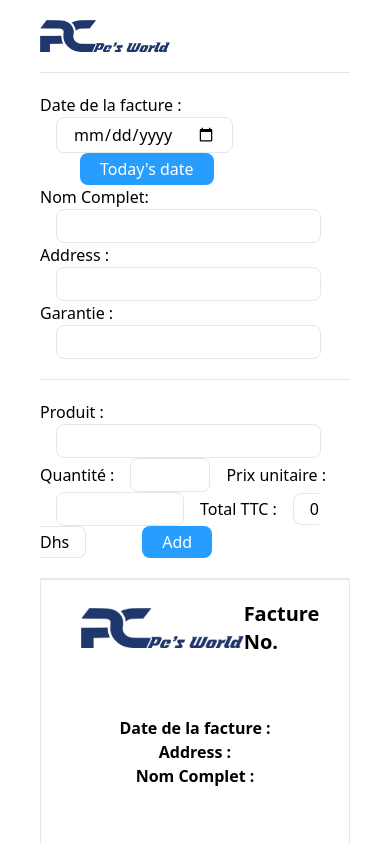
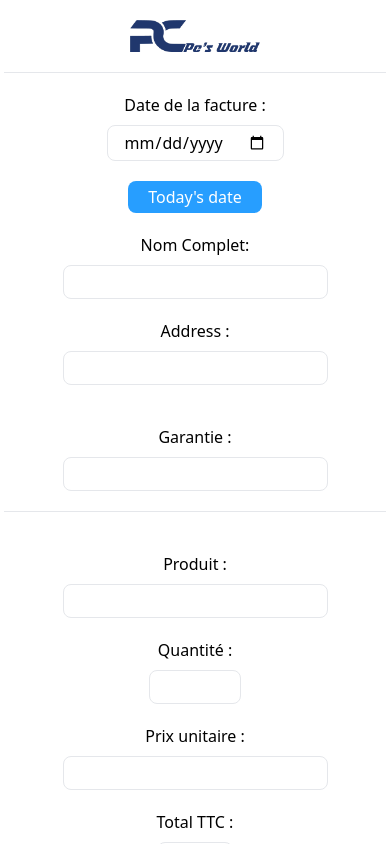
Before and after one commit to zakaryae7/facturePcs, a React (Vite) app: page / in a window 390 px wide. Shown: the top 844 px of the page. Built offline with nearby package versions, Linux system fonts and the light colour scheme.

Commit message:
responsivity

```diff
--- a/src/App.jsx
+++ b/src/App.jsx
@@ -136,18 +136,18 @@ function App() {
   }
 
   // Styles
-  const inputStyle = 'border rounded-lg py-1 px-4 focus:outline-secondary duration-300 mx-4';
+  const inputStyle = 'mx-2 border rounded-lg py-1 px-4 focus:outline-secondary duration-300 mx-4 w-max mx-auto mt-2';
   const hStyle = 'font-semibold';
   const priceStyle = 'text-start w-20 font-semibold '
 
   return (
-    <div className='mx-10 my-5'>
-      <nav>
+    <div className='lg:mx-10 mx-1 my-5'>
+      <nav className='flex justify-center lg:justify-normal'>
         <img src={fullLogo} className='h-8 mb-5' />
       </nav>
       <div>
-        <form className='border-y  -sm:grid-cols-2 -lg:grid-cols-3 grid-cols-azz py-5 grid'>
-          <label>
+        <form className='border-y py-5 flex flex-col lg:flex-row items-center gap-5 justify-center lg:justify-normal text-center'>
+          <label className='flex flex-col lg:flex-row items-center'>
             Date de la facture :
             <input
               type='date'
@@ -155,8 +155,8 @@ function App() {
               onChange={handleChange}
               className={inputStyle} />
           </label>
-          <div onClick={todayDate} className='cursor-pointer ml-10 w-max bg-secondary rounded-lg px-5 py-1 hover:bg-primary text-white duration-300'>Today's date</div>
-          <label>
+          <div onClick={todayDate} className='cursor-pointer mx-auto lg:mx-10 w-max bg-secondary rounded-lg px-5 py-1 hover:bg-primary text-white duration-300'>Today's date</div>
+          <label className='flex flex-col lg:flex-row items-center'>
             Nom Complet:
             <input
               type='text'
@@ -164,7 +164,7 @@ function App() {
               onChange={handleChange}
               className={inputStyle} />
           </label>
-          <label>
+          <label className='flex flex-col lg:flex-row items-center'>
             Address :
             <input
               type='text'
@@ -172,7 +172,7 @@ function App() {
               onChange={handleChange}
               className={inputStyle} />
           </label>
-          <label>
+          <label className='flex flex-col lg:flex-row items-center mt-5 '>
             Garantie :
             <input
               type='number'
@@ -181,28 +181,29 @@ function App() {
               className={inputStyle} />
           </label>
         </form>
-        <div className='border-b py-5'>
-          <label>
+
+        <div className='border-b py-5 flex flex-col lg:flex-row lg:gap-10'>
+          <label className='flex flex-col lg:flex-row items-center mt-5 '>
             Produit :
             <input type="text" className={inputStyle} id='product' />
           </label>
-          <label>
+          <label className='flex flex-col lg:flex-row items-center mt-5 '>
             Quantité :
             <input type="number" id='quantité' onChange={handleChange} name='quantity' className={inputStyle + " w-[5rem] appearance-none pr-1"} min={0} max={5} />
           </label>
-          <label>
+          <label className='flex flex-col lg:flex-row items-center mt-5 '>
             Prix unitaire	 :
             <input type="text" id='price' onChange={handleChange} name='total' className={inputStyle + " w-[8rem]"} />
           </label>
-          <label>
+          <label className='flex flex-col lg:flex-row items-center mt-5 justify-center'>
             Total TTC :
             <span className={inputStyle} id='spanTotalTtc'>{spanTTC} Dhs</span>
           </label>
-          <button onClick={AddProduct} className='ml-10 w-max bg-secondary rounded-lg px-5 py-1 hover:bg-primary text-white duration-300'>Add</button>
+          <button onClick={AddProduct} className=' w-max block mx-auto lg:mx-0 mt-5  bg-secondary  rounded-lg px-5 py-1 hover:bg-primary text-white duration-300'>Add</button>
         </div>
       </div>
 
-      <div ref={componentPDF} className='block mx-auto p-5 border'>
+      <div ref={componentPDF} className='block mx-auto p-5 border mt-10'>
         <div className='flex items-center justify-between mx-5'>
           <img src={fullLogo} className='h-10' />
           <h1 className='text-xl font-bold'>Facture No. <span>{localStorage.getItem('FNumber')}</span></h1>
@@ -260,7 +261,7 @@ function App() {
         DownloadPDF();
         LocalStorageFacturesNumber();
       }}
-        className='bg-secondary rounded-lg px-5 text-lg font-semibold py-1 hover:bg-primary hover:text-white duration-300 block w-max mx-auto my-5' >
+        className='bg-secondary rounded-lg px-5 text-lg font-semibold py-1 hover:bg-primary text-white duration-300 block w-max mx-auto my-5' >
         Downlaod Facture
       </button>
       <p className='text-center mt-20'>Made With 🖤 by Zakaryae Ennaciri . </p>
```
